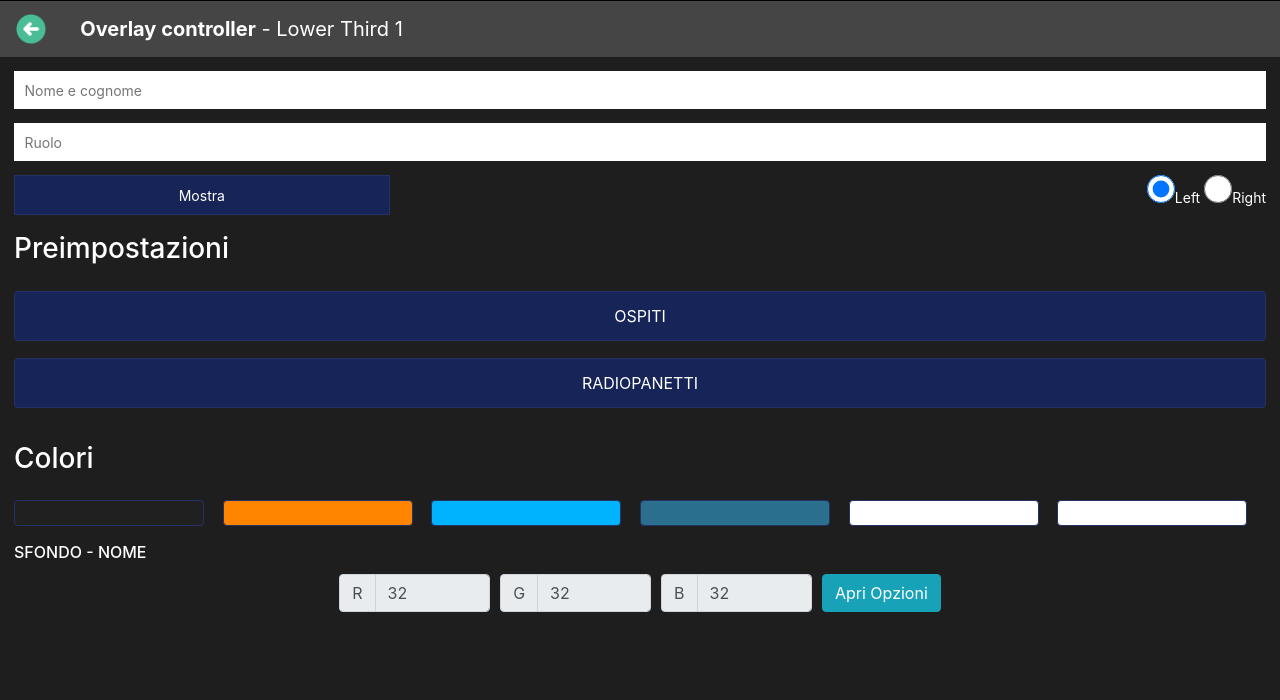
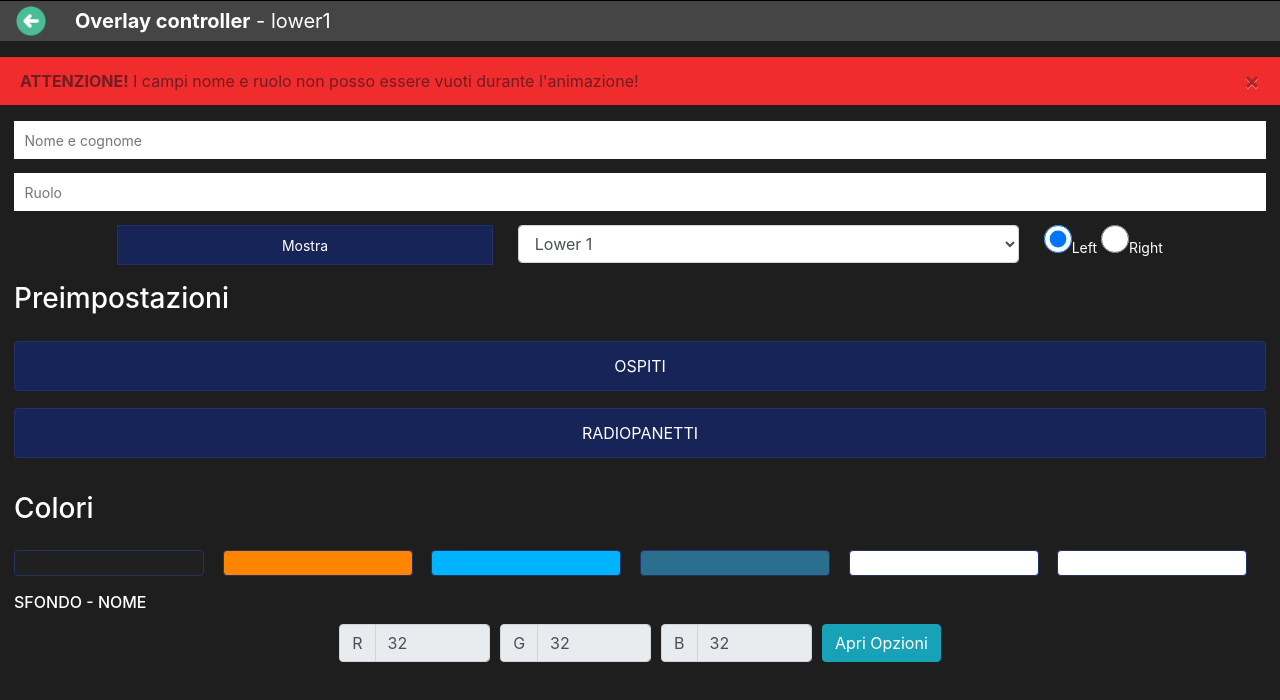
Before and after one commit to Jonnycp/overlay-controller, a plain HTML site: page lower-thirds/control-panel.html in a window 1280 px wide. Both pictures are taken after a click on the button "Mostra". Drawn offline with nearby package versions, Linux system fonts and the light colour scheme.

Commit message:
Add compatibility for more animations

```diff
--- a/lower-thirds/control-panel.html
+++ b/lower-thirds/control-panel.html
@@ -5,23 +5,31 @@
     <meta charset="utf-8">
 	<meta name="viewport" content="width=device-width, minimum-scale=1.0, maximum-scale=1.0, user-scalable=0">
 	<meta http-equiv="X-UA-Compatible" content="IE=edge,chrome=1" />
-    <title>Lower thirds control panel</title>
+    <title>Overlay control panel</title>
 	<link rel="stylesheet" href="../common/css/style-001.css">
 	<script src="../common/js/jquery.js"></script>
 <script type="text/javascript" src="settings.js"></script>
   </head>
   <body style="background: var(--obs-background);">
-    <nav class="navbar navbar-light" style="margin:0px; background-color:rgb(70,69,70); border-color:black; border-top-style:solid; border-width:thin;">
+    <nav class="navbar navbar-light" style="margin:0px; background-color:rgb(70,69,70); border-color:black; border-top-style:solid; border-width:thin; padding-bottom: 0%; padding-top: 0%;">
   <a class="navbar-brand" href="index.html">
     <img src="../common/images/back.png" width="30" height="30" class="d-inline-block align-top" alt="" loading="lazy">
-    <span style="margin-left:8%; color:white;"><b>Overlay controller</b> - Lower Third 1</span>
+    <span style="margin-left:8%; color:white;"><b>Overlay controller</b> - <span id="titolo">Lower Third 1</span></span>
   </a>
 </nav>
+<div id=alert style="margin-top:1em;"></div>
     <div class="lower-thirds-panel panel">
 	<div class="static-panel-top">
+
 		<input id="lower-thirds-name" maxlength="22" placeholder="Nome e cognome">
 		<input id="lower-thirds-function" maxlength="60" placeholder="Ruolo">
+
+    <div class="d-flex justify-content-center">
 		<button class="onethird" id="sender" onclick="function_send()">Mostra</button>
+      <select class="form-control" id="animazione" style="width:40%; margin-right:2%;" onchange="animazione()">
+        <option value="lower1">Lower 1</option>
+        <option value="social1">Social 1</option>
+      </select>
     <!--<div class="progress">
       <div id="progress" class="progress-bar" role="progressbar" style="width: 70%;" aria-valuenow="25" aria-valuemin="0" aria-valuemax="100">25%</div>
     </div><br>-->
@@ -30,7 +38,7 @@
                 <input type="radio" name="radio-group-position" id="position-right" /><label for="position-right">Right</label>
            </div>
 		   <div style="clear:both"></div>
-</div>
+</div></div>
 	<div class="panel-bottom">
 <div>
   <br>
@@ -333,19 +341,39 @@ for (var kay in persone) {
       document.getElementById('greent2').setAttribute("value", colori.text2[1]);
       document.getElementById('bluet2').setAttribute("value", colori.text2[2]);
       document.getElementById('testo2q').setAttribute("style", "background-color: rgb(" + colori.text2[0] + "," + colori.text2[1] + "," + colori.text2[2] + ");");
+
+      document.getElementById('titolo').innerHTML = document.getElementById('animazione').value;;
     };
 
 		var bc = new BroadcastChannel('obs-lower-thirds-channel');
+    function animazione() {
+      var animazione = document.getElementById('animazione').value;
+      document.getElementById('titolo').innerHTML = animazione;
+      };
+
 		function function_send() {
 			name_to_send = $("#lower-thirds-name:text").val();
 			function_to_send = $("#lower-thirds-function:text").val();
+      animazione = document.getElementById('animazione').value;
 
 			if (document.getElementById("position-left").checked == true) {position = "left"};
 			if (document.getElementById("position-right").checked == true) {position = "right"};
 
-			bc.postMessage(name_to_send + '|' + function_to_send + '|' + position); /* send */
-      console.log(name_to_send + '|' + function_to_send + '|' + position);
-		};
+      if(name_to_send != "" && function_to_send != ""){
+			bc.postMessage(animazione + '|' + name_to_send + '|' + function_to_send + '|' + position); /* send */
+      console.log(animazione + '|' + name_to_send + '|' + function_to_send + '|' + position);
+		}else{
+      console.error("Nome e ruolo non possono essere vuoti durante l'animazione!");
+      let alert = "";
+      alert += `<div class="alert alert-danger alert-dismissible fade show" role="alert" style="background-color: #f12c2c; border-style: none; border-radius: 0px;">
+              <strong>ATTENZIONE!</strong> I campi nome e ruolo non posso essere vuoti durante l'animazione!
+                <button type="button" class="close" data-dismiss="alert" aria-label="Close">
+                <span aria-hidden="true">&times;</span>
+                </button>
+                </div>`;
+      document.getElementById("alert").innerHTML = alert;
+      }};
+
 		function function_hide() {
 			//bc.postMessage('|||animateOut'); /* send - only last parameter*/
 		}
```
